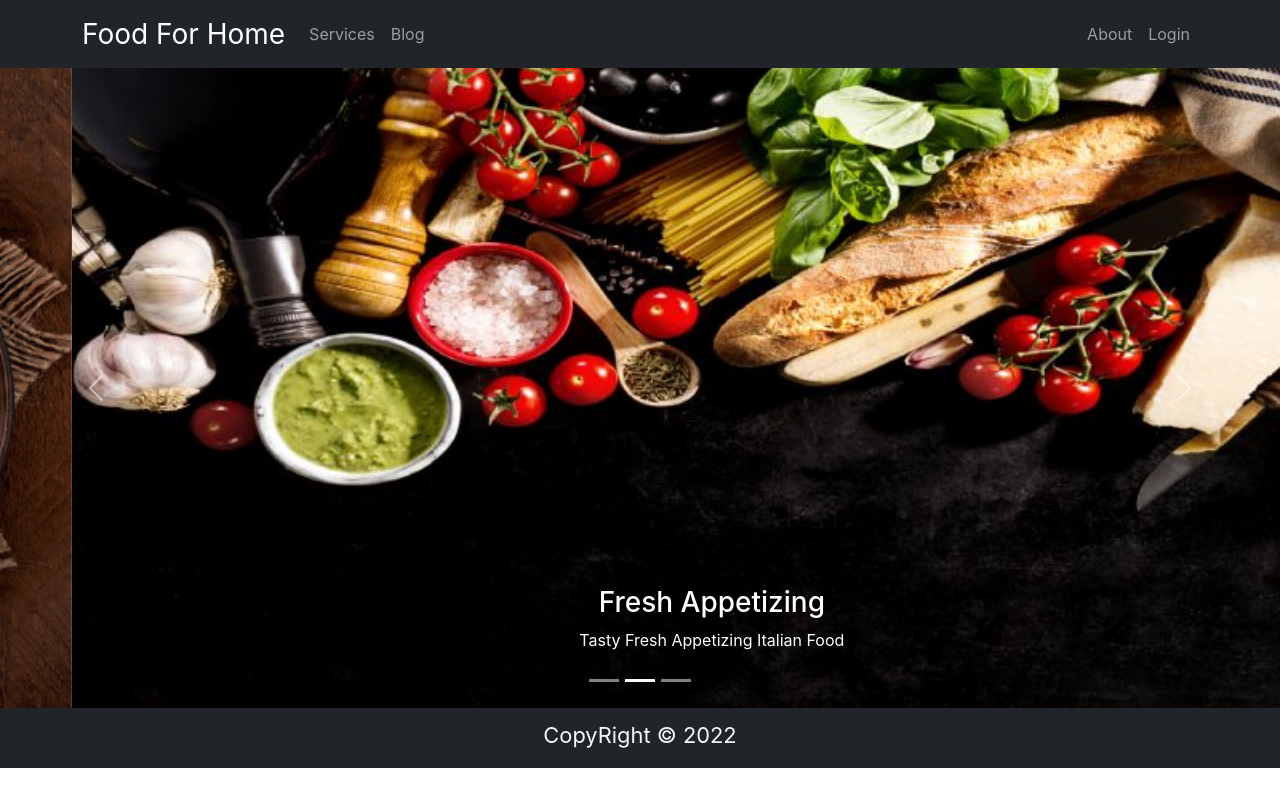
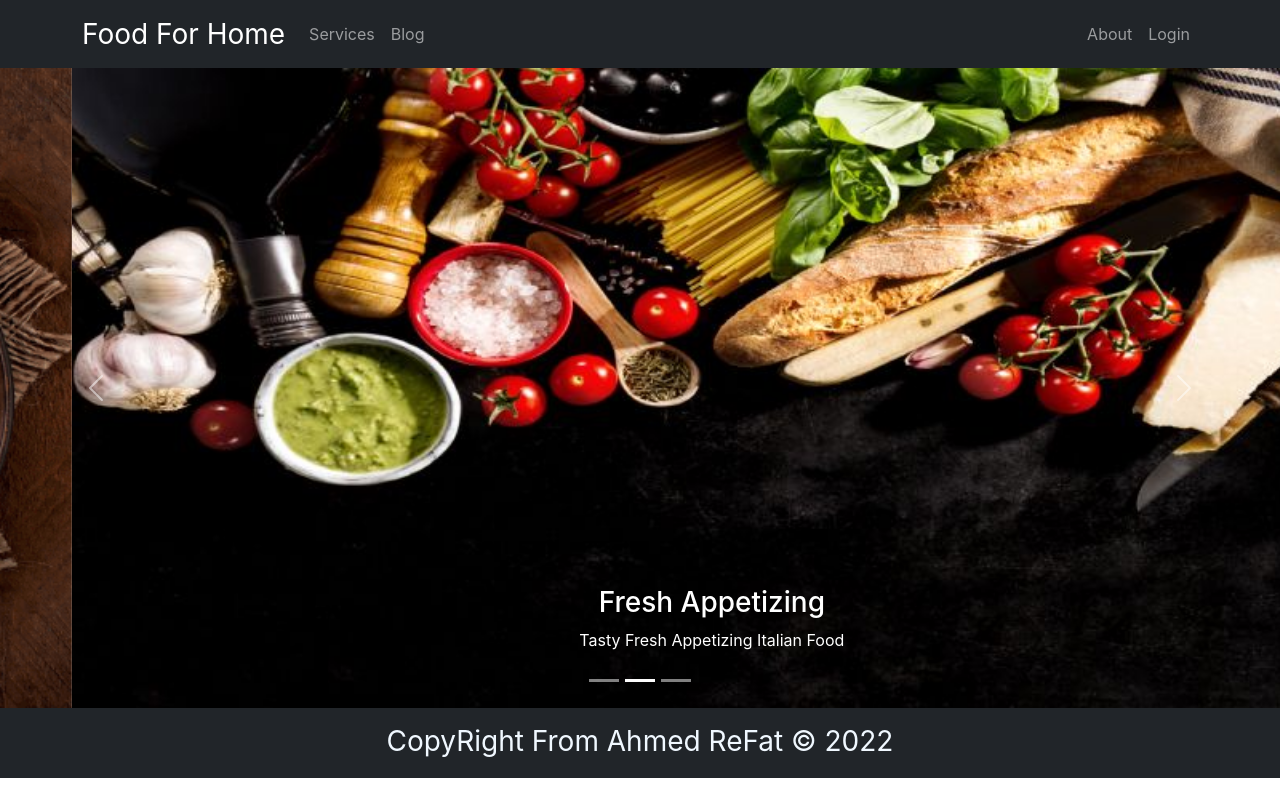
Before and after one commit to AhmedReFu/independent-service-provider, a React (Create React App) app: page / in a window 1280 px wide. Built offline with nearby package versions, Linux system fonts and the light colour scheme.

Commit message:
Footer Complete with copyright logo

```diff
--- a/src/Pages/Shared/Footer/Footer.css
+++ b/src/Pages/Shared/Footer/Footer.css
@@ -1,5 +1,5 @@
 footer {
-    height: 60px;
-    font-size: 25px;
+    height: 70px;
+    background-color: black;
     color: aliceblue;
 }
--- a/src/Pages/Shared/Footer/Footer.js
+++ b/src/Pages/Shared/Footer/Footer.js
@@ -5,8 +5,8 @@ const Footer = () => {
     const today = new Date();
     const year = today.getFullYear();
     return (
-        <footer className='text-center bg-dark dark'>
-            <p className='pt-2'><small>CopyRight &copy; {year} </small></p>
+        <footer className='text-center bg-dark '>
+            <p className='pt-2 fs-2'><small>CopyRight From Ahmed ReFat &copy; {year} </small></p>
         </footer>
     );
 };
```
